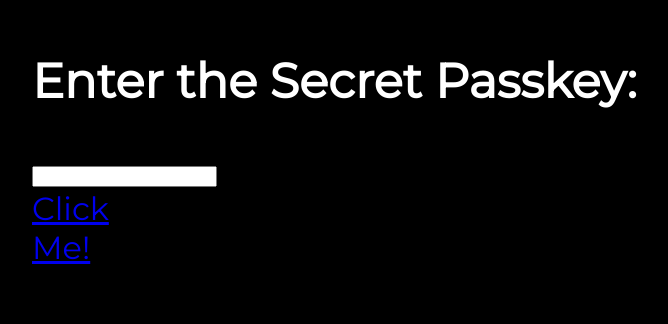
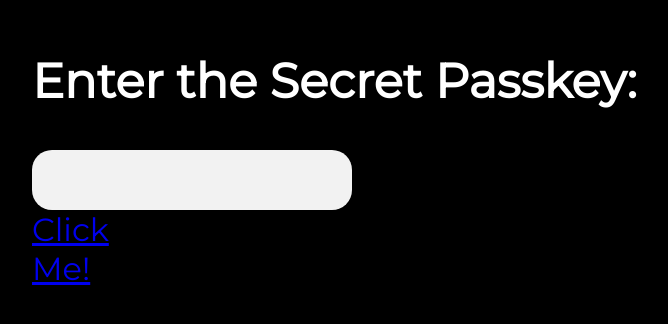
Before and after one commit to appiebdayshivi/hbdshivi, a plain HTML site: page her!/pages/page1.html in a window 1280 px wide. Shown: the part 338-662 px from the top of the page, without its empty margins (558-1226 px from the left). Drawn offline with Linux system fonts and the light colour scheme.

Commit message:
AHHHHHHH

```diff
--- a/her!/pages/page1.css
+++ b/her!/pages/page1.css
@@ -22,7 +22,7 @@ body {
     height: 100px;
 }
 
-box {
+.box {
   width: 300px;
   height: 40px;
   padding: 10px;
@@ -36,6 +36,6 @@ box {
   transition: box-shadow 0.3s ease;
 }
 
-box:focus {
+.box:focus {
   box-shadow: 0 4px 8px rgba(0, 0, 0, 0.2);
 }
```
